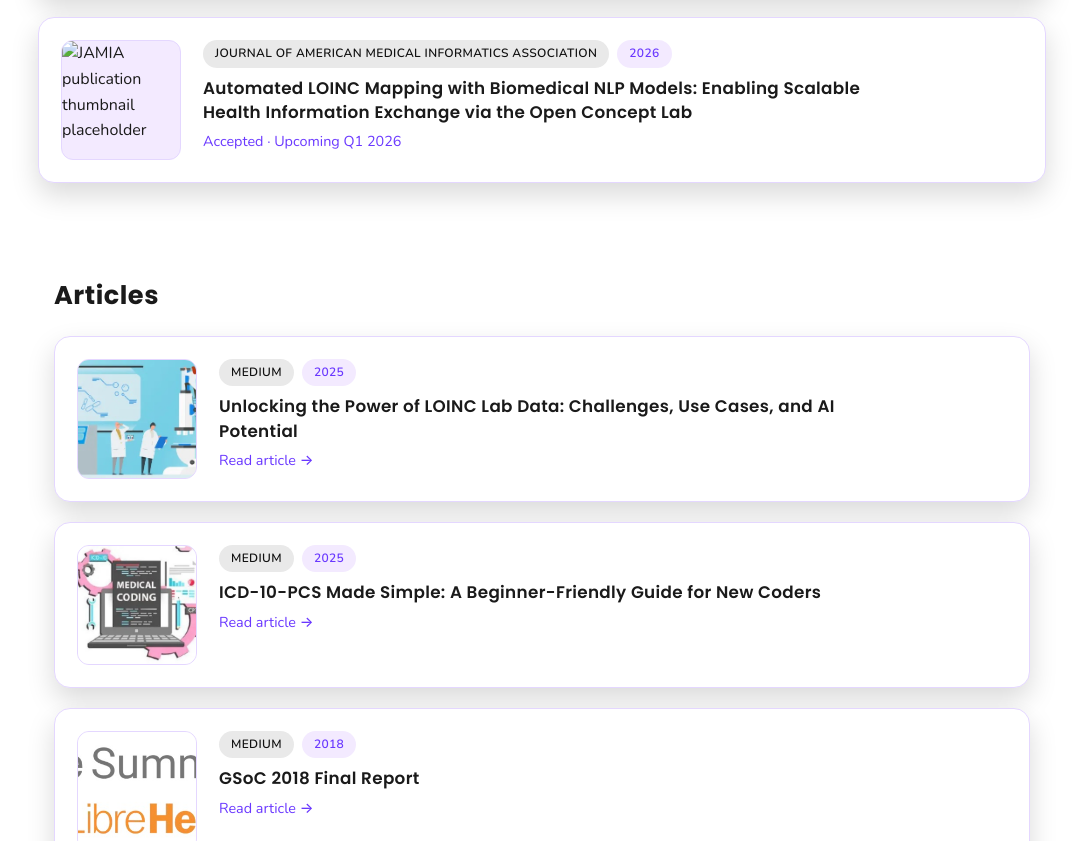
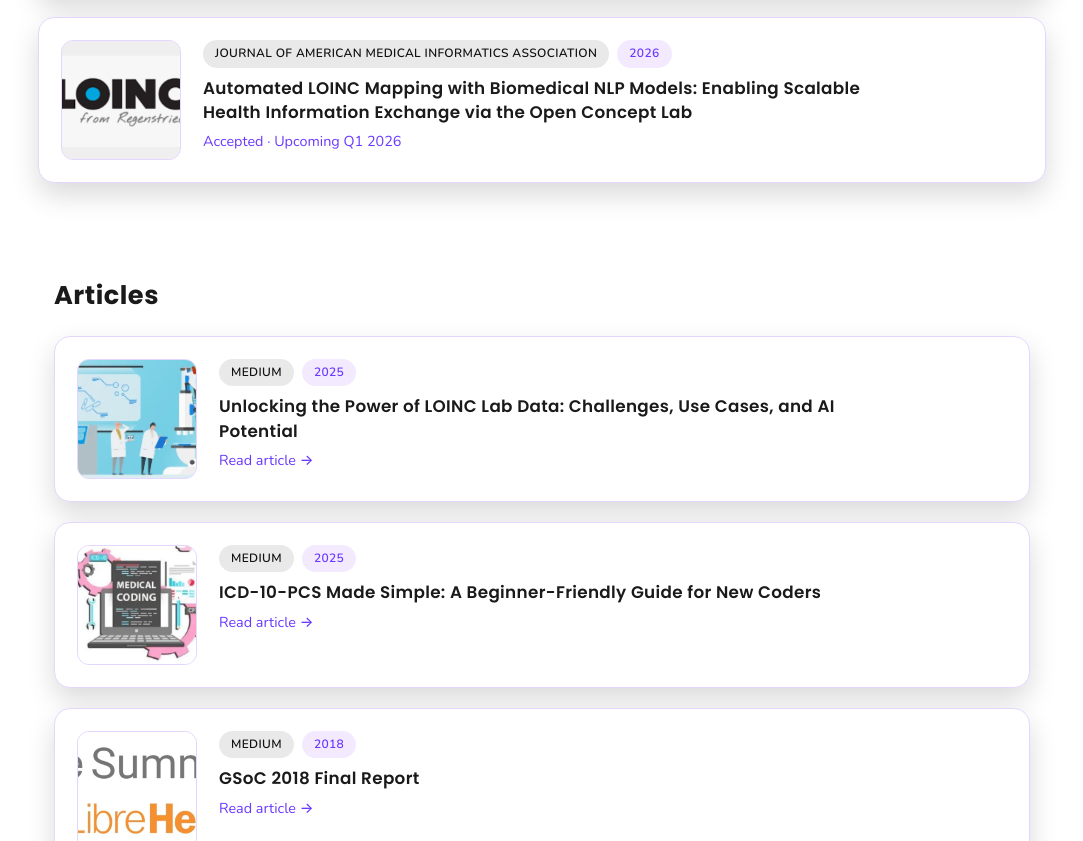
Before and after one commit to pnaliyatthaliyazchayil/portfolio, a plain HTML site: page index.html in a window 1280 px wide. Shown: the part 4760-5601 px from the top of the page, without its empty margins (98-1181 px from the left). Drawn offline with nearby package versions, Linux system fonts and the light colour scheme.

Commit message:
Update image source path for JAMIA publication

```diff
--- a/index.html
+++ b/index.html
@@ -342,7 +342,7 @@
 <!-- Publication 7: JAMIA -->
 <a href="#" target="_blank" class="pub-card">
   <div class="pub-thumb">
-    <img src="LOINC_jamia.jpeg" alt="JAMIA publication thumbnail placeholder">
+    <img src="./img/LOINC_jamia.jpeg" alt="JAMIA publication thumbnail placeholder">
   </div>
   <div class="pub-info">
     <div class="pub-badges">
```
